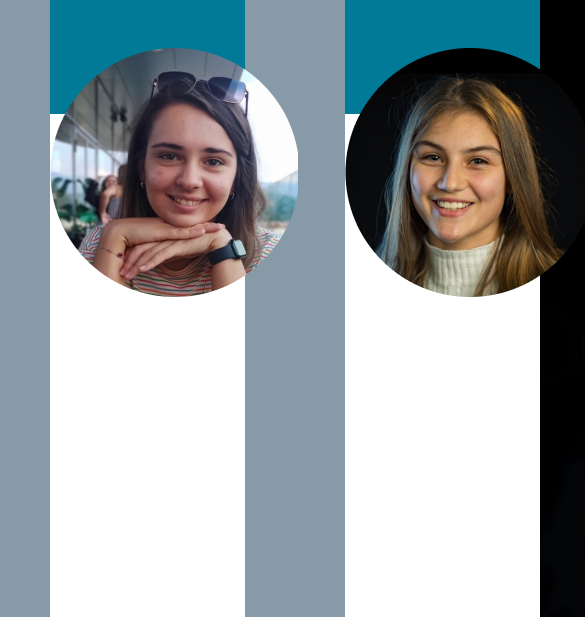
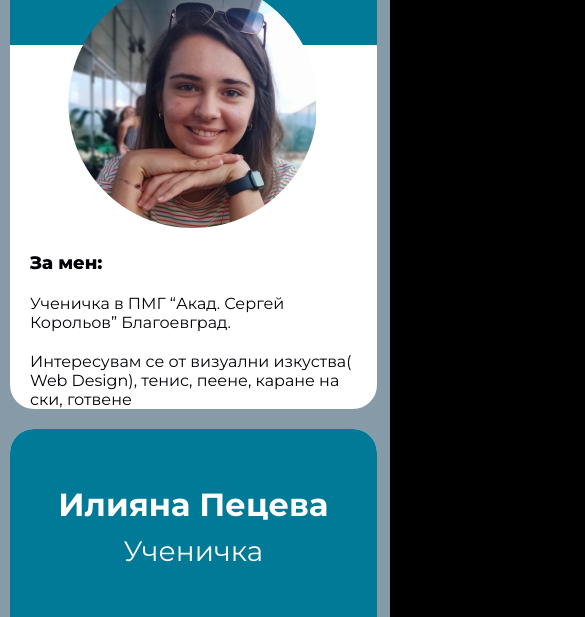
Before and after one commit to Ivana390/ai-medicalinfohb, a plain HTML site: page sait/about_us.html in a window 390 px wide. Shown: the part 309-926 px from the top of the page, 585 px wide, since content can reach past the window. Drawn offline with Linux system fonts and the light colour scheme.

Commit message:
Mobile updates

```diff
--- a/sait/about_us.html
+++ b/sait/about_us.html
@@ -52,38 +52,40 @@
                 <h2>Ивана Ликова</h2>
                 <h4>Ученичка</h4>
             </div>
-            <div>
+            <div class="about-us-text">
                 <a href="#"><img src="assets/images/Ivana.png" class="img-container"></a>
-                <p>Lorem ipsum dolor sit amet consectetur. Id euismod consectetur diam id aliquam. Molestie pulvinar
-                    suspendisse mauris fermentum velit netus. Id sit habitasse iaculis a massa lorem. </p>
+                <h5>За мен:</h5>
+                <p>Ученичка в ПМГ “Акад. Сергей Корольов” Благоевград. </p>
+                <p>Интересувам се от визуални изкуства( Web Design), тенис, пеене, каране на ски, готвене  </p>
             </div>
-            <div class="icons-container">
-                <a href="#"><img src="assets/images/facebook.png" class="icons"></a>
-                <a href="#"><img src="assets/images/instagram.png" class="icons"></a>
-                <a href="#"><img src="assets/images/linkedIn.png" class="icons"></a>
-                <a href="#"><img src="assets/images/github.png" class="icons"></a>
-            </div>
+<!--            <div class="icons-container">-->
+<!--                <a href="#"><img src="assets/images/facebook.png" class="icons"></a>-->
+<!--                <a href="#"><img src="assets/images/instagram.png" class="icons"></a>-->
+<!--                <a href="#"><img src="assets/images/linkedIn.png" class="icons"></a>-->
+<!--                <a href="#"><img src="assets/images/github.png" class="icons"></a>-->
+<!--            </div>-->
         </div>
         <div class="container right-container">
             <div class="title-container">
                 <h2>Илияна Пецева</h2>
                 <h4>Ученичка</h4>
             </div>
-            <div>
+            <div class="about-us-text">
                 <a href="#"><img src="assets/images/Iliyana.png" class="img-container"></a>
-                <p>Lorem ipsum dolor sit amet consectetur. Id euismod consectetur diam id aliquam. Molestie pulvinar
-                    suspendisse mauris fermentum velit netus. Id sit habitasse iaculis a massa lorem. </p>
+                <h5>За мен:</h5>
+                <p>Ученичка в ПМГ “Акад. Сергей Корольов” Благоевград. </p>
+                <p>Интересувам се от визуални изкуства( Web Design), тенис, пеене, каране на ски, готвене  </p>
             </div>
-            <div class="icons-container">
-                <a href="#"><img src="assets/images/facebook.png" class="icons"></a>
-                <a href="#"><img src="assets/images/instagram.png" class="icons"></a>
-                <a href="#"><img src="assets/images/linkedIn.png" class="icons"></a>
-                <a href="#"><img src="assets/images/github.png" class="icons"></a>
-            </div>
+<!--            <div class="icons-container">-->
+<!--                <a href="#"><img src="assets/images/facebook.png" class="icons"></a>-->
+<!--                <a href="#"><img src="assets/images/instagram.png" class="icons"></a>-->
+<!--                <a href="#"><img src="assets/images/linkedIn.png" class="icons"></a>-->
+<!--                <a href="#"><img src="assets/images/github.png" class="icons"></a>-->
+<!--            </div>-->
         </div>
     </section>
     <footer>
-        <h2>Последвайте ни:</h2>
+        <h6 class="follow-us">Последвайте ни:</h6>
         <a href="#" class="footer"><img src="assets/images/facebook.png" class="footer-icons zoom-in"></a>
         <a href="#" class="footer"><img src="assets/images/twitter.png" class="footer-icons zoom-in"></a>
         <a href="#" class="footer"><img src="assets/images/instagram.png" class="footer-icons zoom-in"></a>
--- a/sait/assets/css/about_us.css
+++ b/sait/assets/css/about_us.css
@@ -1,21 +1,16 @@
-html{
-    margin: 0;
-}
-body{
-    background-color:rgba(0, 0, 0, 1);
-    margin: auto;
-}
 section{
     display: flex;
     background-color:  rgba(134, 154, 168, 1);
-    margin-bottom: 70px;
+    height: 85vh;
 }
 .container{
     background-color: rgba(255, 255, 255, 1);
     border-radius: 24px;
     height: auto;
     text-align: center;
-    font-family: Montserrat;
+    color: #030207;
+}
+.about-us-text{
 }
 .title-container{
     background-color:rgba(0, 122, 151, 1);
@@ -26,13 +21,11 @@ section{
 }
 .title-container h2{
     font-size: 32px;
-    font-family: Montserrat;
     font-weight: 700;
     margin-bottom: 0px;
 }
 .title-container h4{
     font-size: 28px;
-    font-family: Montserrat;
     font-weight: 400;
     margin-top: 10px;
 }
@@ -54,5 +47,24 @@ section{
 }
 .left-container, .right-container{
     width: 50%;
-    margin: 50px;
+    margin: 76px;
 }
+h5{
+    font-size: 18px;
+    font-weight: 800;
+    margin: 20px;
+    text-align: left;
+}
+/* Small devices (mobile) */
+@media only screen and (max-width: 575px) {
+    section{
+        display: block;
+        padding: 10px 0;
+        margin-bottom: 0;
+        height:100%;
+    }
+    .left-container, .right-container {
+        width: 94%;
+        margin: 10px;
+    }
+}
--- a/sait/assets/css/app.css
+++ b/sait/assets/css/app.css
@@ -31,6 +31,10 @@ p{
     font-weight: 400;
     font-size: 16px;
 }
+img{
+    width: 100%;
+    height: auto;
+}
 .main-container{
     display: flex;
 }
@@ -56,3 +60,36 @@ section{
 .education-image{
     margin-bottom: 20px;
 }
+/* Small devices (mobile) */
+@media only screen and (max-width: 575px) {
+    section{
+        display: block;
+        padding: 10px 0;
+        margin-bottom: 0;
+        height:100%;
+    }
+    .main-container {
+        display: block;
+    }
+    .left-container, .right-container {
+        width: 94%;
+        margin: 10px;
+    }
+    h1{
+        font-size: 32px;
+    }
+    h2{
+        font-size: 24px;
+        text-align: left;
+    }
+    h4 {
+        margin-left: 10px;
+        text-align: left;
+    }
+    .right-container {
+        margin: 50px 0;
+        width: 93%;
+        margin-top: 0;
+        padding: 0 20px;
+    }
+}
--- a/sait/assets/css/applications.css
+++ b/sait/assets/css/applications.css
@@ -14,7 +14,7 @@ section{
 }
 .container{
     background-color: rgba(255, 255, 255, 1);
-    border-radius: 35px;
+    border-radius: 55px;
     height: auto;
     text-align: left;
     font-family: Montserrat;
@@ -28,7 +28,34 @@ section{
     height: auto;
 }
 .content{
-    padding: 10px;
-    font-family: Montserrat;
-    color:rgba(58, 37, 151, 1);
+    padding: 10px 50px;
+    color:#3A2597;
 }
+.content a{
+    text-decoration: none;
+    color: #3A2597;
+    font-weight: 700;
+}
+
+/* Small devices (mobile) */
+@media only screen and (max-width: 575px) {
+    section{
+        display: block;
+        padding: 10px 0;
+    }
+    .container{
+        border-radius: 20px;
+        box-shadow: 0px 5px 15px #CEE2EE;
+    }
+    .left-container, .right-container {
+        width: 94%;
+        margin: 10px;
+    }
+    .second-section {
+        margin-bottom: 0;
+    }
+    .content {
+        padding: 10px;
+        color: #3A2597;
+    }
+}
--- a/sait/assets/css/footer.css
+++ b/sait/assets/css/footer.css
@@ -7,10 +7,11 @@ footer{
     display: flex;
     padding: 20px;
 }
-footer h2{
-    font-family: Montserrat;
+footer .follow-us{
     font-size: 16px;
     font-weight: 400;
+    color: #030207;
+    margin: 15px 0;
 }
 .footer{
     padding: 5px;
--- a/sait/assets/css/header.css
+++ b/sait/assets/css/header.css
@@ -1,6 +1,6 @@
 header{
     text-align: right;
-    padding: 5px 10px;
+    padding: 5px 76px;
     display: flex;
     background-color: rgba(206, 226, 238, 1);
 }
@@ -69,7 +69,9 @@ header nav a:hover{
         z-index: 1;
         border-radius: 35px 0 35px 35px;
     }
-
+    header{
+        padding: 5px 10px;
+    }
     nav.show {
         display: flex;
     }
--- a/sait/assets/css/risks.css
+++ b/sait/assets/css/risks.css
@@ -1,6 +1,6 @@
 section{
     background-color: rgba(255, 255, 255, 1);
-    padding: 20px;
+    padding: 20px 76px;
     margin-bottom: 70px;
 }
 h2{
@@ -30,3 +30,20 @@ b{
     font-weight: 600;
     font-size: 20px;
 }
+/* Small devices (mobile) */
+@media only screen and (max-width: 575px) {
+    section{
+        margin-bottom: 0;
+        padding: 10px;
+    }
+    h1{
+        font-size: 32px;
+    }
+    h2{
+        font-size: 24px;
+        text-align: left;
+    }
+    .text-container {
+        margin: 20px;
+    }
+}
```
Also changed, not shown: sait/applications.html (+5 -5 lines), sait/education.html (+1 -1 lines), sait/house.html (+1 -1 lines), sait/index.html (+1 -1 lines), sait/industry.html (+1 -1 lines), sait/medicine.html (+1 -1 lines), sait/risks.html (+1 -1 lines).
